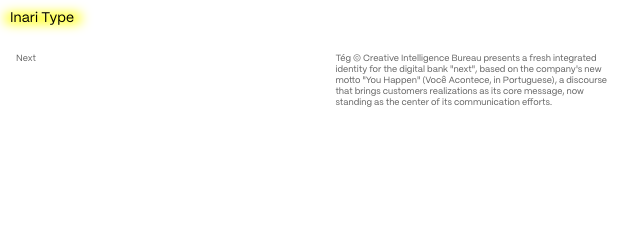
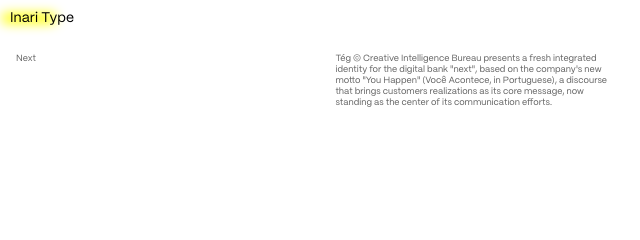
Before and after one commit to RafaMaluf/testefinalinaritype, a plain HTML site: page html/bespoke/next.html in a window 1280 px wide. Shown: the top 240 px of the page, 0-640 px from the left. Drawn offline with Linux system fonts and the light colour scheme.

Commit message:
Update fontes.css
blur update

```diff
--- a/css/fontes.css
+++ b/css/fontes.css
@@ -53,9 +53,9 @@ header{
     content: '';
     position: absolute;
     top: 50%;
-    left: 18%;
+    left: 13%;
     transform: translate(-50%, -50%);
-    width: 8vw;
+    width: 5.4vw;
     height: 1.3vh;
     background-color: yellow;
     filter: blur(7px);
@@ -74,9 +74,9 @@ div.inaritype a::before { /* Adicionado */
     content: '';
     position: absolute;
     top: 50%;
-    left: 15%;
+    left: 10%;
     transform: translate(-50%, -50%);
-    width: 6vw;
+    width: 4.3vw;
     height: 1.2vh;
     background-color: yellow;
     filter: blur(6px);
@@ -93,9 +93,9 @@ div.article a::before { /* Adicionado */
     content: '';
     position: absolute;
     top: 50%;
-    left: 12%;
+    left: 9%;
     transform: translate(-50%, -50%);
-    width: 4.2vw;
+    width: 3.2vw;
     height: 1.6vh;
     background-color: yellow;
     filter: blur(7px);
@@ -108,6 +108,7 @@ div.article a::before { /* Adicionado */
 .header-grid a:hover::before { /* Adicionado */
     opacity: 100;
 }
+
 
 /* ESTILOS MAIN TEXTOS */
 
```
